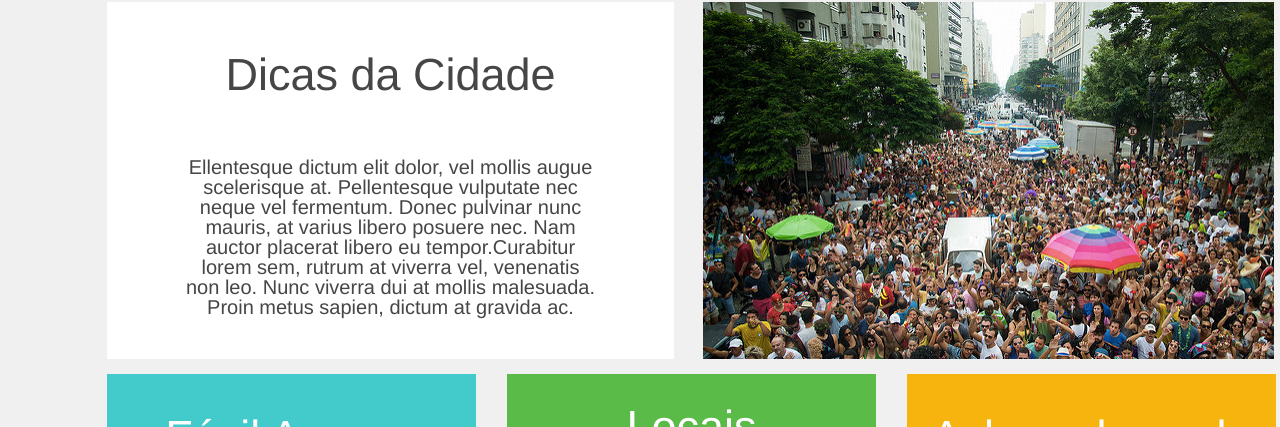
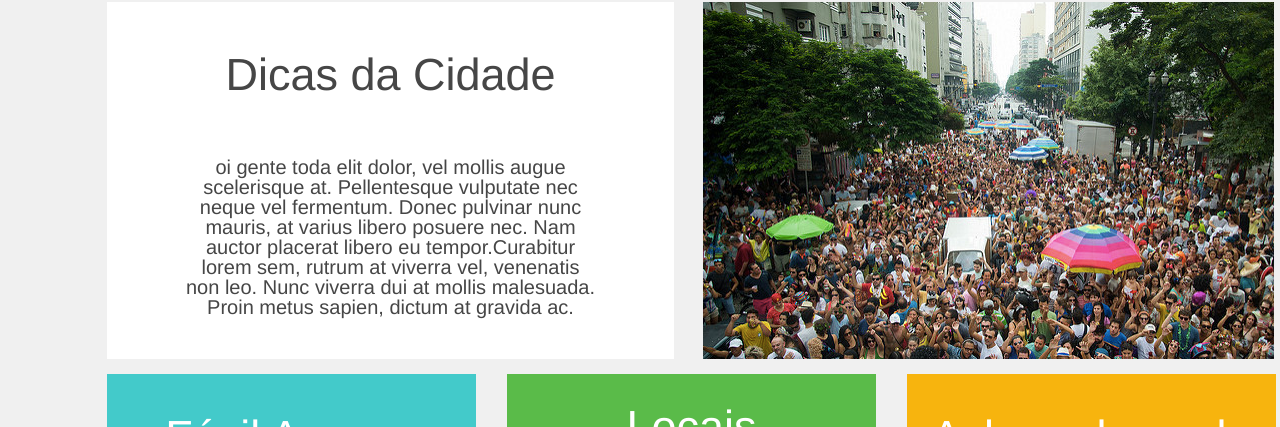
Before and after one commit to luisavilhena/cultural, a plain HTML site: page index.html in a window 1280 px wide. Shown: the part 777-1204 px from the top of the page. Drawn offline with Linux system fonts and the light colour scheme.

Commit message:
alterar texto

```diff
--- a/index.html
+++ b/index.html
@@ -51,7 +51,7 @@
     <a name="sobre"></a>
 			<div class= "quadrado">
 				<h1> Dicas da Cidade</h1>
-				<h2> Ellentesque dictum elit dolor, vel mollis augue scelerisque at. Pellentesque vulputate nec neque vel fermentum. Donec pulvinar nunc mauris, at varius libero posuere nec. Nam auctor placerat libero eu tempor.Curabitur lorem sem, rutrum at viverra vel, venenatis non leo. Nunc viverra dui at mollis malesuada. Proin metus sapien, dictum at gravida ac.</h2>
+				<h2> oi gente toda  elit dolor, vel mollis augue scelerisque at. Pellentesque vulputate nec neque vel fermentum. Donec pulvinar nunc mauris, at varius libero posuere nec. Nam auctor placerat libero eu tempor.Curabitur lorem sem, rutrum at viverra vel, venenatis non leo. Nunc viverra dui at mollis malesuada. Proin metus sapien, dictum at gravida ac.</h2>
 			</div><!--/.quadrado-->
 			<div class= "festa">
 				<img src="festa.jpg">
```
